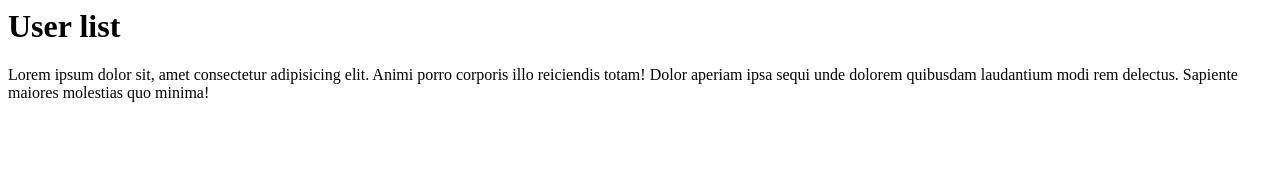
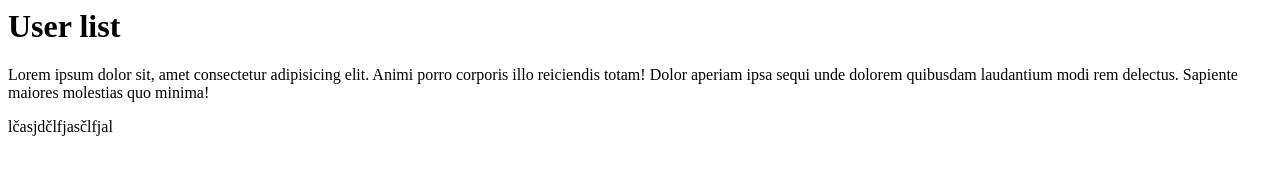
Before and after one commit to Qendresa2410/moj-prvi-repo, a plain HTML site: page index.html in a window 1280 px wide. Drawn offline with Linux system fonts and the light colour scheme.

Commit message:
chore: text

```diff
--- a/index.html
+++ b/index.html
@@ -11,6 +11,7 @@
     <p>Lorem ipsum dolor sit, amet consectetur adipisicing elit. Animi porro corporis illo reiciendis totam! Dolor
         aperiam ipsa sequi unde dolorem quibusdam laudantium modi rem delectus. Sapiente maiores molestias quo minima!
     </p>
+    <div>lčasjdčlfjasčlfjal</div>
 </body>
 
 </html>
```
